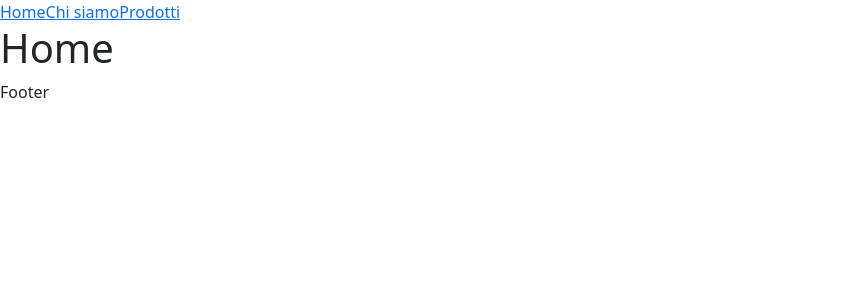
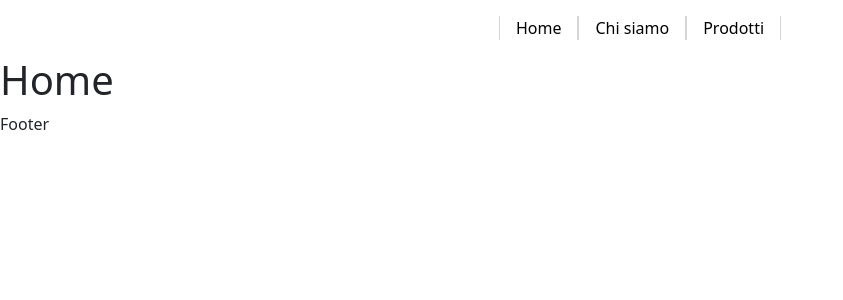
Before and after one commit to pietrobertino/react-router, a React (Vite) app: page / in a window 1280 px wide. Shown: the top 300 px of the page, without its empty margins (0-843 px from the left). Built offline with nearby package versions, Linux system fonts and the light colour scheme.

Commit message:
style navbar

```diff
--- a/src/components/AppHeader.jsx
+++ b/src/components/AppHeader.jsx
@@ -5,9 +5,13 @@ export default function AppHeader() {
 
     return (
         <header>
-            {menu.map(navItem => (
-                <NavLink key={navItem.id} to={navItem.path}>{navItem.text}</NavLink>
-            ))}
+            <div className="container">
+                <nav className="d-flex justify-content-center my-3">
+                    {menu.map(navItem => (
+                        <NavLink key={navItem.id} to={navItem.path} className=" text-decoration-none px-3 text-black" id="nav-item">{navItem.text}</NavLink>
+                    ))}
+                </nav>
+            </div>
         </header>
     )
 }
--- a/src/index.css
+++ b/src/index.css
@@ -1 +1,13 @@
 @import url("bootstrap");
+
+:root {
+  --navbar-border: rgba(0, 0, 0, 0.16);
+}
+
+header {
+
+  #nav-item {
+    border-left: 1px solid var(--navbar-border);
+    border-right: 1px solid var(--navbar-border);
+  }
+}
```
Also changed, not shown: public/README.md.
